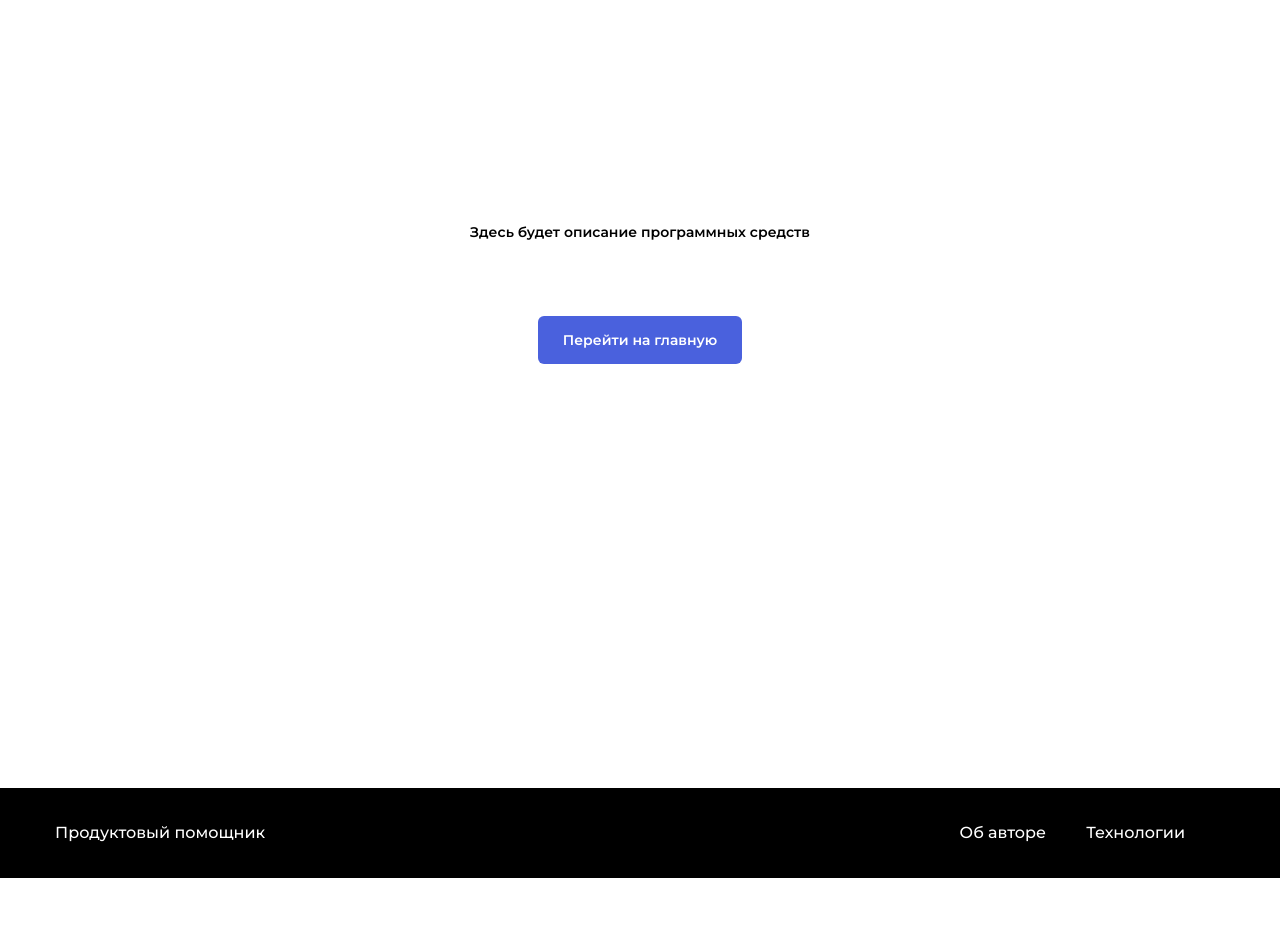
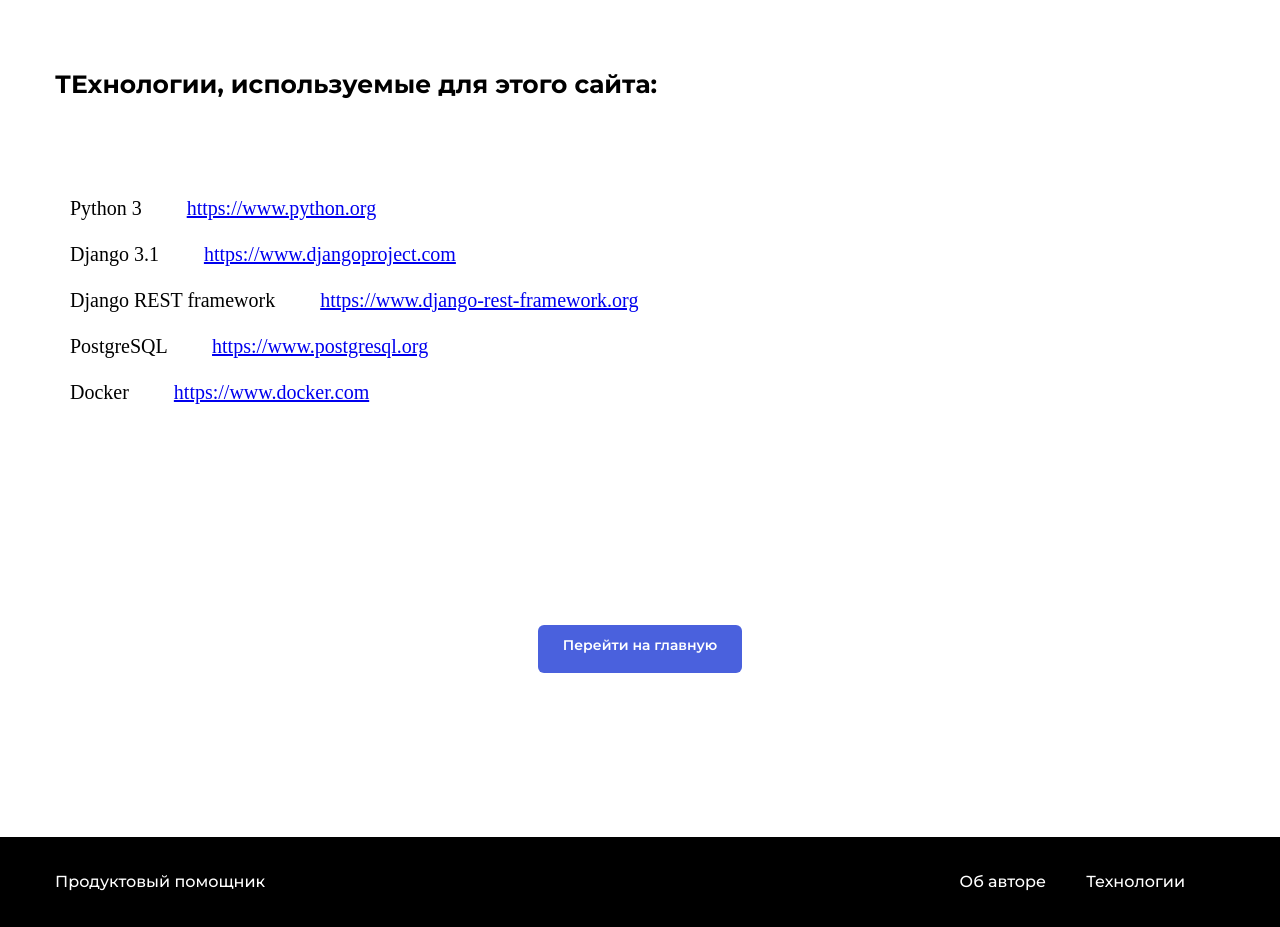
Before and after one commit to Knoort/foodgram-project, a Django app: page /about/tech/ in a window 1280 px wide. Shown: the part 90-1017 px from the top of the page. Before the commit the page ends 968 px from the top, so only its background shows below. Run offline with Django 3.2, Linux system fonts and the light colour scheme; data that the repository does not hold is empty.

Commit message:
Сделал страницы about, поправил стили кастом текстов (формы сброса пароля, пустая страница закупок, страницы about. Поправил пажинатор - стрелки.

```diff
--- a/about/templates/about_page.html
+++ b/about/templates/about_page.html
@@ -4,16 +4,48 @@
 {% load static %}
 <link rel="stylesheet" href="{% static 'pages/index.css' %}">
 {% endblock %}
-{% block main_header_title %}{% endblock %}
+{% block main_header_title %}
+{{ about_header_title }}
+{% endblock %}
 {% block main_header_content %}{% endblock %}
 
 {% block content %}
 <main class="main container">
-    <div class="custom-center-block">
-            <p class="custom-text-block">{{ about_text }}</p>
-        <div class="custom-button-block">
-            <button class="button button_style_blue">Перейти на главную</button>
-        </div>
+
+    {% with curr_url=request.resolver_match.url_name %}
+        {% if curr_url == 'author' %}
+
+            <div class="custom-center-block">
+                <p class="about-text-block">{{ about_text }}</p>
+            </div>
+            <p class="about-text-block">
+            </p>
+
+        {% elif curr_url == 'tech' %}
+
+            <div class="custom-center-block">
+                {% for tech in about_table %}
+                    <div class="form__group">
+                        {{tech.name}}
+                        <a style="margin-left: 2em" href="{{tech.site}}">
+                            {{ tech.site }}
+                        </a>
+                    </div>
+                    <br>
+                {% endfor %}
+            </div>
+            <br>
+            <div class="about-text-block">
+                {{ about_text }}
+                <br>
+            </div>
+
+        {% endif %}
+    {% endwith %}
+
+    <div class="custom-button-block">
+        <a href="{% url 'recipes:index' %}" class="button button_style_blue">Перейти на главную</a>
     </div>
+
 </main>
 {% endblock %}
--- a/about/texts.py
+++ b/about/texts.py
@@ -1,6 +1,39 @@
+ABOUT_AUTHOR_HEADER = 'Дмитрий Струнин'
+
 ABOUT_AUTHOR = """
-Здесь будет раздел "Обо мне"
+-   Разработка бэкенда сайтов
+-   Разработка программ для
+    мироконтроллеров
+-   Системы управления электроприводом
+
+github:     @Knoort
+Email:      m-kris@narod.ru
 """
+
+ABOUT_TECH_HEADER = 'ТЕхнологии, используемые для этого сайта:'
+
+ABOUT_TECH_TABLE = (
+    {
+        'name': 'Python 3',
+        'site': 'https://www.python.org'
+    },
+    {
+        'name': 'Django 3.1',
+        'site': 'https://www.djangoproject.com'
+    },
+    {
+        'name': 'Django REST framework',
+        'site': 'https://www.django-rest-framework.org'
+    },
+    {
+        'name': 'PostgreSQL',
+        'site': 'https://www.postgresql.org'
+    },
+    {
+        'name': 'Docker',
+        'site': 'https://www.docker.com'
+    },
+)
+
 ABOUT_TECH = """
-Здесь будет описание программных средств
 """
--- a/about/views.py
+++ b/about/views.py
@@ -1,6 +1,12 @@
 from django.views.generic.base import TemplateView
 
-from .texts import ABOUT_AUTHOR, ABOUT_TECH
+from .texts import (
+    ABOUT_AUTHOR_HEADER,
+    ABOUT_AUTHOR,
+    ABOUT_TECH_HEADER,
+    ABOUT_TECH_TABLE,
+    ABOUT_TECH
+)
 
 
 class AboutView(TemplateView):
@@ -11,9 +17,12 @@
         context = super().get_context_data(**kwargs)
         if self.page == 'author':
             context['about_title'] = 'Об авторе'
+            context['about_header_title'] = ABOUT_AUTHOR_HEADER
             context['about_text'] = ABOUT_AUTHOR
         elif self.page == 'tech':
             context['about_title'] = 'Технологии'
+            context['about_header_title'] = ABOUT_TECH_HEADER
+            context['about_table'] = ABOUT_TECH_TABLE
             context['about_text'] = ABOUT_TECH
 
         return context
--- a/assets/blocks/main/__title/main__title.css
+++ b/assets/blocks/main/__title/main__title.css
@@ -2,7 +2,7 @@
     font-family: 'Montserrat', sans-serif;
     font-style: normal;
     font-weight: bold;
-    font-size: 40px;
+    font-size: 25px;
     line-height: 49px;
     color: #000000;
     padding: 0;
--- a/assets/blocks/main/center-block.css
+++ b/assets/blocks/main/center-block.css
@@ -1,5 +1,6 @@
 .custom-center-block {
   display: block;
+  font-size: 20px;
 }
 
 .custom-text-block {
@@ -10,7 +11,24 @@
   font-family: 'Montserrat', sans-serif;
   font-style: normal;
   font-weight: 600;
-  font-size: 14px;
+  font-size: 16px;
+  white-space: normal;
+  width: 80%;
+  line-height: 1.5em;
+}
+
+.about-text-block {
+  height: 10em;
+  display: flex;
+  align-items: center;
+  justify-content: center;
+  font-family: 'Montserrat', sans-serif;
+  font-style: normal;
+  font-weight: 600;
+  font-size: 18px;
+  white-space: pre-wrap;
+  width: 80%;
+  line-height: 1.8em;
 }
 
 .custom-button-block {
--- a/assets/pages/form.css
+++ b/assets/pages/form.css
@@ -21,6 +21,7 @@
 @import "../blocks/nav/__badge/nav__badge.css";
 
 @import "../blocks/main/main.css";
+@import "../blocks/main/center-block.css";
 @import "../blocks/main/__header/main__header.css";
 @import "../blocks/main/__title/main__title.css";
 
--- a/assets/pages/shopList.css
+++ b/assets/pages/shopList.css
@@ -23,6 +23,7 @@
 @import "../blocks/nav/__badge/nav__badge.css";
 
 @import "../blocks/main/main.css";
+@import "../blocks/main/center-block.css";
 @import "../blocks/main/__header/main__header.css";
 @import "../blocks/main/__title/main__title.css";
 
@@ -51,7 +52,6 @@
 
 @import "../blocks/icon-time/icon-time.css";
 
-
 @import "../blocks/badge/badge.css";
 @import "../blocks/badge/_style/badge_style_blue.css";
 * {
```
Also changed, not shown: templates/includes/paginator.html (+4 -4 lines), templates/shopList.html (+7 -1 lines).
